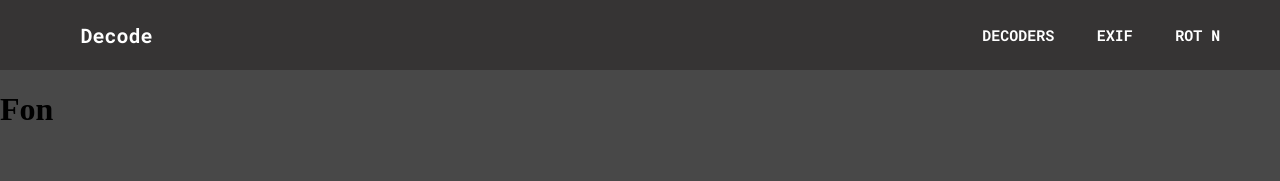
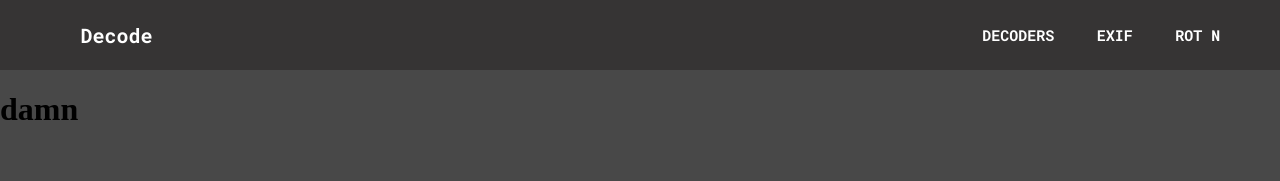
Before and after one commit to KaioGomesx/Decode-tool, a React (Create React App) app: page /regex in a window 1280 px wide. Shown: the top 181 px of the page. Built offline with nearby package versions, Linux system fonts and the light colour scheme.

Commit message:
Teste de deploy automatico

```diff
--- a/src/pages/regex/index.tsx
+++ b/src/pages/regex/index.tsx
@@ -5,7 +5,7 @@ function Regex() {
   return (
     <div>
       <Header />
-      <h1>Fon</h1>
+      <h1>damn</h1>
     </div>
   );
 }
```
